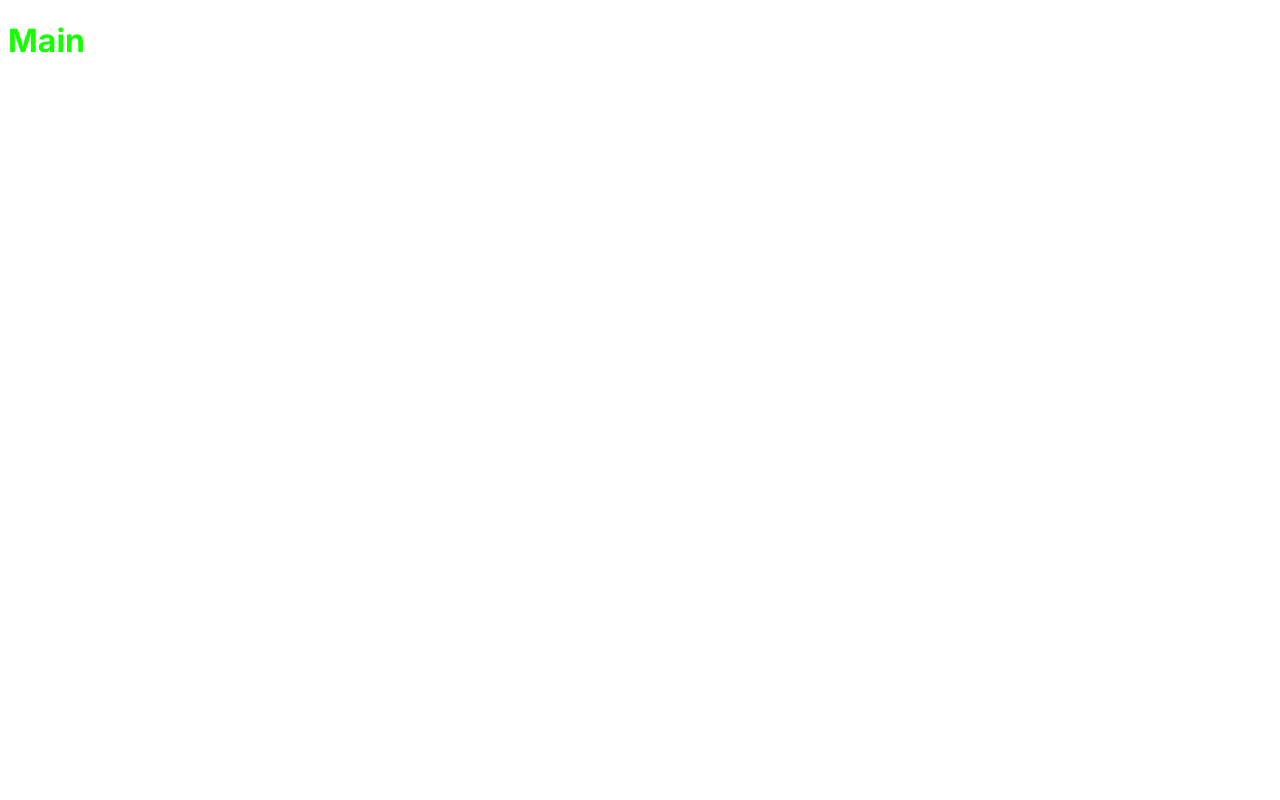
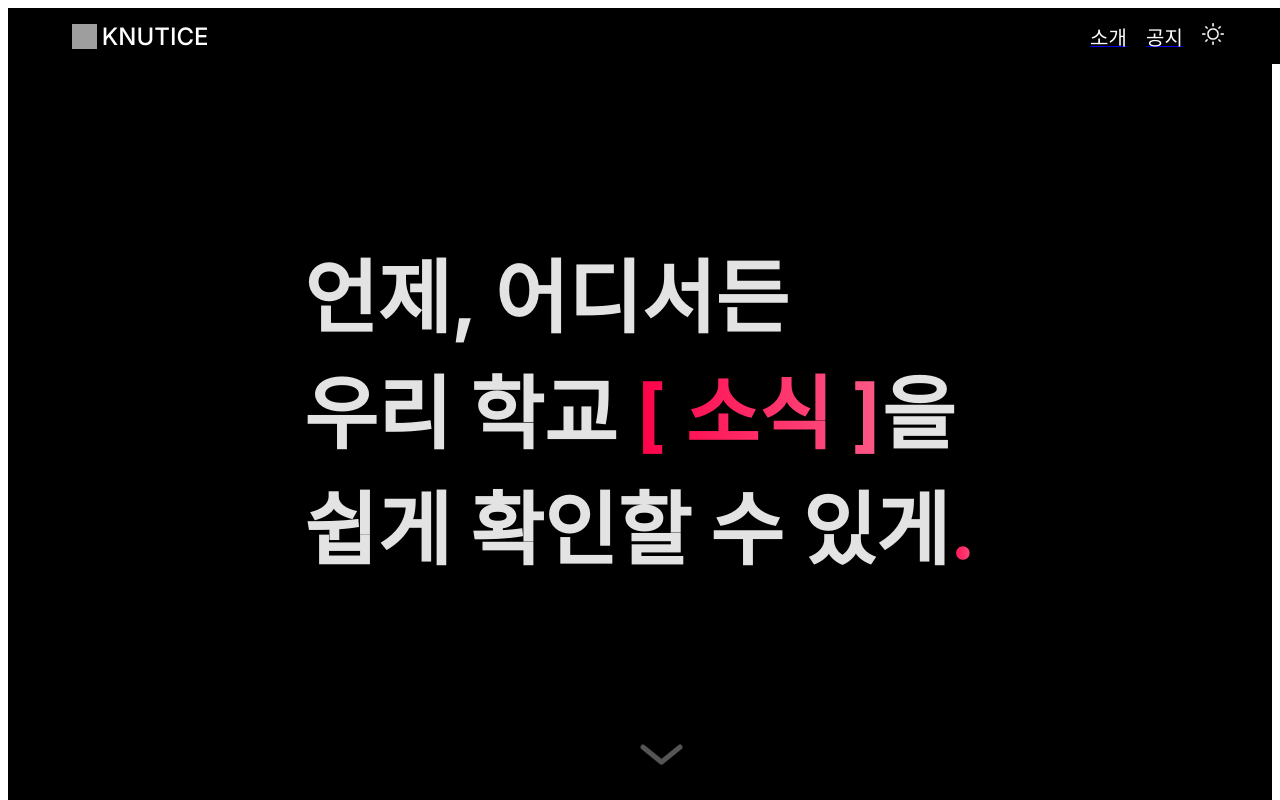
Before and after one commit to FX-PR0JECT/KNUTICE-CLIENT, a Next.js app in the folder knutice/: page / in a window 1280 px wide. Shown: the top 800 px of the page. Built offline with nearby package versions, Linux system fonts and the light colour scheme; grey boxes are pictures that could not be loaded.

Commit message:
:sparkles: feat: implement main page UI

```diff
--- a/knutice/src/app/page.tsx
+++ b/knutice/src/app/page.tsx
@@ -1,13 +1,15 @@
 'use client';
 
-import styled from 'styled-components';
+import { Navbar, Home, FirstSection, SecondSection } from '@/components';
 
-const Home = () => {
-  return <Text>Main</Text>;
+const Main = () => {
+  return (
+    <Home>
+      <Navbar />
+      <FirstSection />
+      <SecondSection />
+    </Home>
+  );
 };
 
-export default Home;
-
-const Text = styled.h1`
-  color: #15ff00;
-`;
+export default Main;
```
